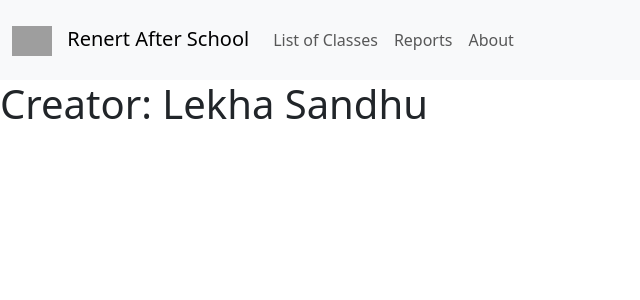
After one commit to lekha-sandhu/renert-afterschool-public, a Flask app: page /about in a window 1280 px wide. The commit adds this page. Shown: the top 300 px of the page, without its empty margins (0-640 px from the left). Run offline with Flask 3, Linux system fonts and the light colour scheme; parts of the project's set-up code (start-up, migrations or seed data) failed here and were passed over; grey boxes are pictures that could not be loaded.

Commit message:
about page

```diff
--- /dev/null
+++ b/templates/about.html
@@ -0,0 +1,8 @@
+{% extends "layout.html" %}
+
+
+{% block content %}
+
+   <h1> Creator: Lekha Sandhu </h1>
+
+{% endblock %}
--- a/templates/layout.html
+++ b/templates/layout.html
@@ -31,7 +31,7 @@
                 <div class="navbar-nav">
                     <a class="nav-link" href="http://127.0.0.1:4000/list-classes" href="/">List of Classes</a>
                     <a class="nav-link" href="/reports">Reports</a>
-                    <a class="nav-link" href="/about">About</a>
+                    <a class="nav-link" href="http://127.0.0.1:4000/about">About</a>
                 </div>
             </div>
         </div>
--- a/views/index.py
+++ b/views/index.py
@@ -24,6 +24,10 @@ from datetime import date
 @app.route('/')
 def index():
     return render_template("index.html")
+
+@app.route('/about')
+def about_page():
+    return render_template("about.html")
 
 @app.route('/new')
 def new_afterschool_class():
```
